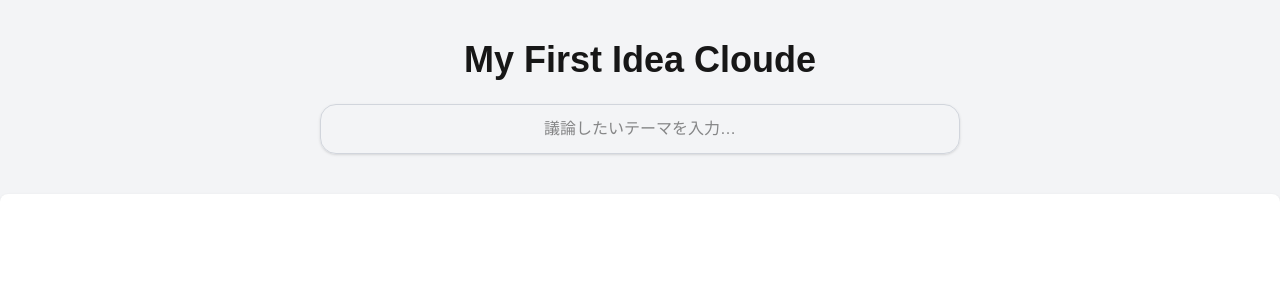
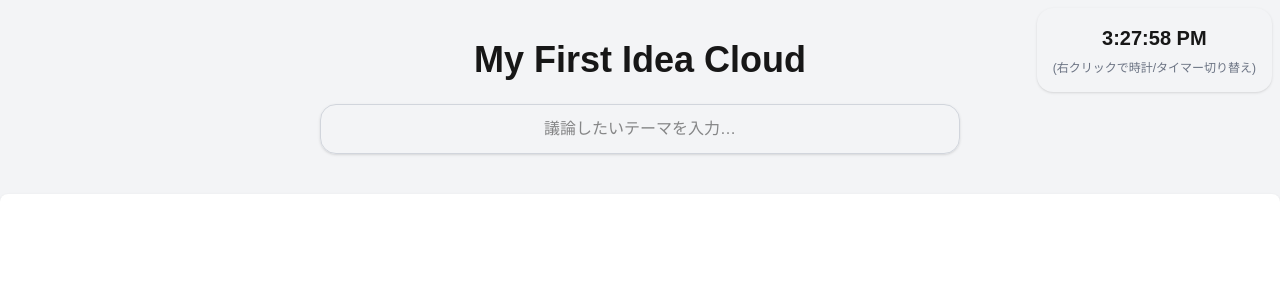
Before and after one commit to conductcellox3/my-first-ideacloude, a Next.js app: page / in a window 1280 px wide. Shown: the top 300 px of the page. Built offline with nearby package versions, Linux system fonts and the light colour scheme.

Commit message:
add clock and timer

```diff
--- a/src/app/page.tsx
+++ b/src/app/page.tsx
@@ -2,6 +2,7 @@
 'use client';
 import { useState, MouseEvent } from "react";
 import StickyNoteCompo from '@/components/StickyNoteCompo';
+import ClockTimer from "@/components/ClockTimer";
 import { StickyNote } from "@/types";
 
 
@@ -31,7 +32,7 @@ export default function Home() {
 
       {/*タイトル*/}
       <h1 className="text-4xl font-bold mb-6">
-        My First Idea Cloude
+        My First Idea Cloud
       </h1>
 
       {/*入力テキストボックス*/}
@@ -40,6 +41,11 @@ export default function Home() {
       placeholder="議論したいテーマを入力…"
       className="w-1/2 p-3 rounded-2xl shadow border text-center border-gray-300"
       />
+
+      {/*時計・タイマー表示*/}
+      <div className="absolute top-2 right-2">
+        <ClockTimer />
+      </div>
 
       {/*ホワイトボード*/}
       <div
--- /dev/null
+++ b/src/components/ClockTimer.tsx
@@ -0,0 +1,77 @@
+'use client';
+import { useState, useEffect, useRef } from "react";
+
+export default function ClockTimer() {
+    const [isClock, setIsClock] = useState(true); //Clock or Timer
+    const [time, setTime] = useState(new Date());
+    const [timerSeconds, setTimerSeconds] = useState(300); //初期タイマー5分
+    const [isTimerRunning, setIsTimerRunning] = useState(false);
+    const timerRef = useRef<NodeJS.Timeout | null>(null);
+
+    useEffect(() => {
+        if (isClock) {
+            timerRef.current = setInterval(() => setTime(new Date()), 1000);
+        } else if (isTimerRunning) {
+            timerRef.current = setInterval(() => {
+                setTimerSeconds((prev) => {
+                    if (prev <= 1) {
+                        clearInterval(timerRef.current!);
+                        alert("時間です！");
+                        setIsTimerRunning(false);
+                        return 0;
+                    }
+                    return prev - 1;
+                });
+            }, 1000);
+        }
+
+        return () => {
+            if (timerRef.current) clearInterval(timerRef.current);
+        };
+    }, [isClock, isTimerRunning]);
+
+    const handleContextMenu = (e: React.MouseEvent) => {
+        e.preventDefault();
+        setIsClock((prev) => !prev);
+        setIsTimerRunning(false);
+        setTimerSeconds(300);
+    };
+
+    const toggleTimer = () => {
+        setIsTimerRunning((prev) => !prev);
+    };
+
+    return (
+        <div
+        className="p-4 bg-gray-100 rounded-2xl shadow text-center select-none cursor-pointer"
+        onContextMenu={handleContextMenu}
+        >
+            {isClock ? (
+                <div className="text-xl font-bold">
+                    {time.toLocaleTimeString()}
+                </div>
+
+            ) : (
+                <div>
+                    <div className="text-xl font-bold">
+                        {`${Math.floor(timerSeconds / 60)
+                            .toString()
+                            .padStart(2, '0')}:${(timerSeconds % 60)
+                            .toString()
+                            .padStart(2, '0')}`}
+                    </div>
+
+                    <button
+                    className={`mt-2 px-3 py-1 rounded-2xl ${isTimerRunning ? "bg-red-500 text-white" : "bg-green-500 text-white"}`}
+                    onClick={toggleTimer}>
+                        {isTimerRunning ? "ストップ" : "スタート"}
+                    </button>
+                </div>
+            )}
+            <div className="text-xs text-gray-500 mt-2">
+                (右クリックで時計/タイマー切り替え)
+            </div>
+        </div>
+    );
+
+}
```
